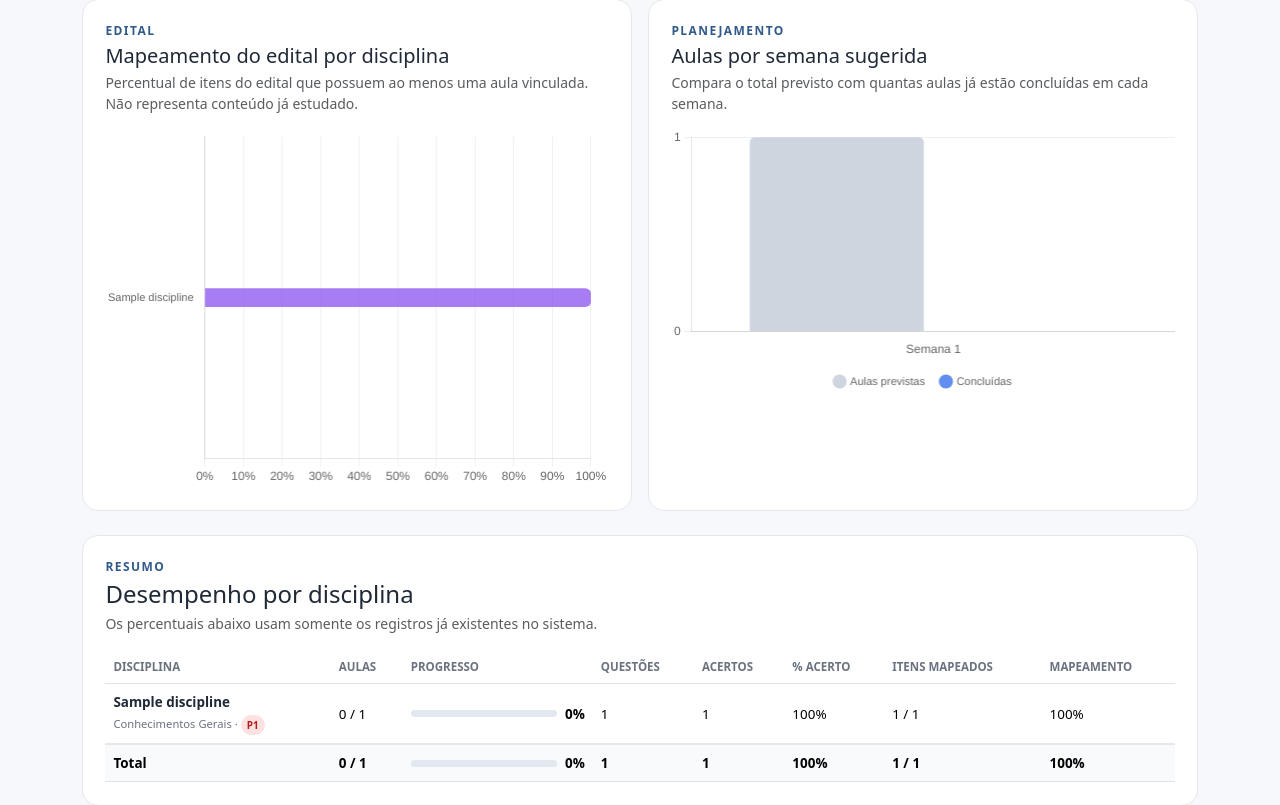
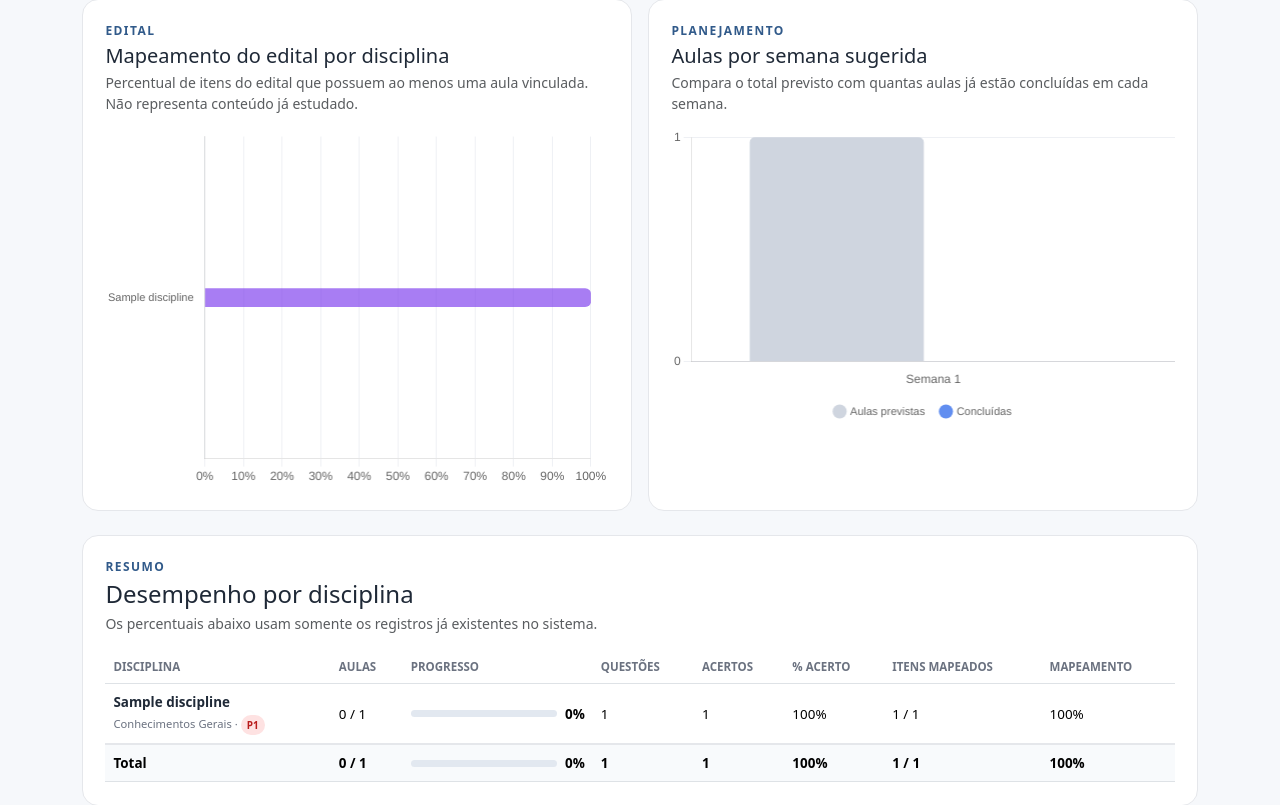
Before and after one commit to clice/concurso-study-manager, a Django app: page /concursos/1/dashboard/ in a window 1280 px wide. Shown: the part 1425-2230 px from the top of the page. Run offline with Django 5.2, Linux system fonts and the light colour scheme; tables that the repository leaves empty hold one stand-in row (values such as "Sample post").

Commit message:
style: match weekly chart height to edital mapping

```diff
--- a/templates/competitions/competition_dashboard.html
+++ b/templates/competitions/competition_dashboard.html
@@ -121,7 +121,7 @@
                 <p class="text-body-secondary small mb-0">Compara o total previsto com quantas aulas já estão concluídas em cada semana.</p>
             </div>
         </div>
-        <div class="dashboard-chart dashboard-chart-weekly dashboard-chart-compact">
+        <div class="dashboard-chart dashboard-chart-weekly dashboard-chart-tall">
             <canvas id="weekly-chart"></canvas>
         </div>
     </section>
```
